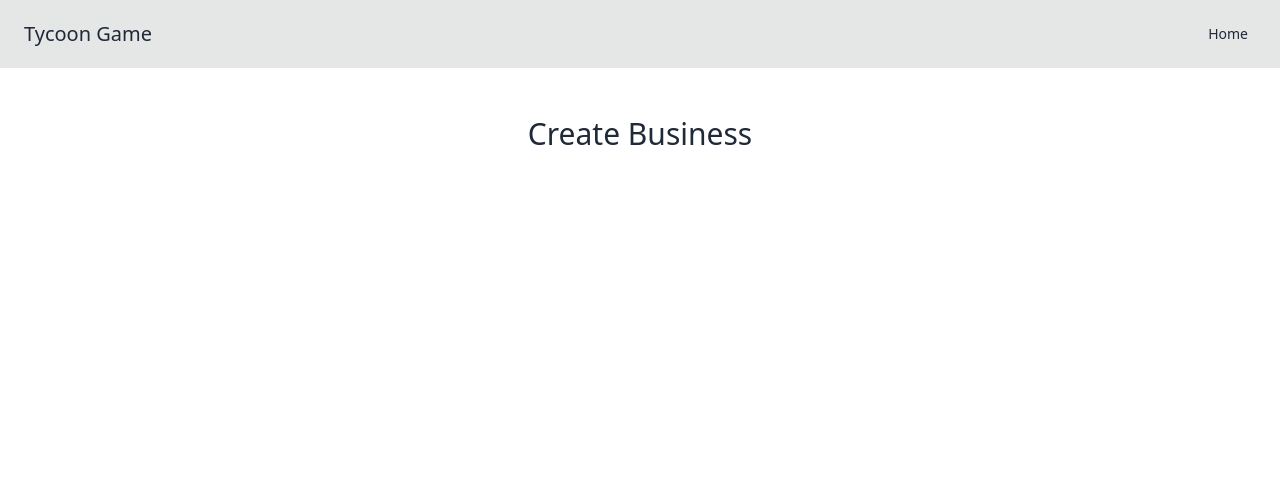
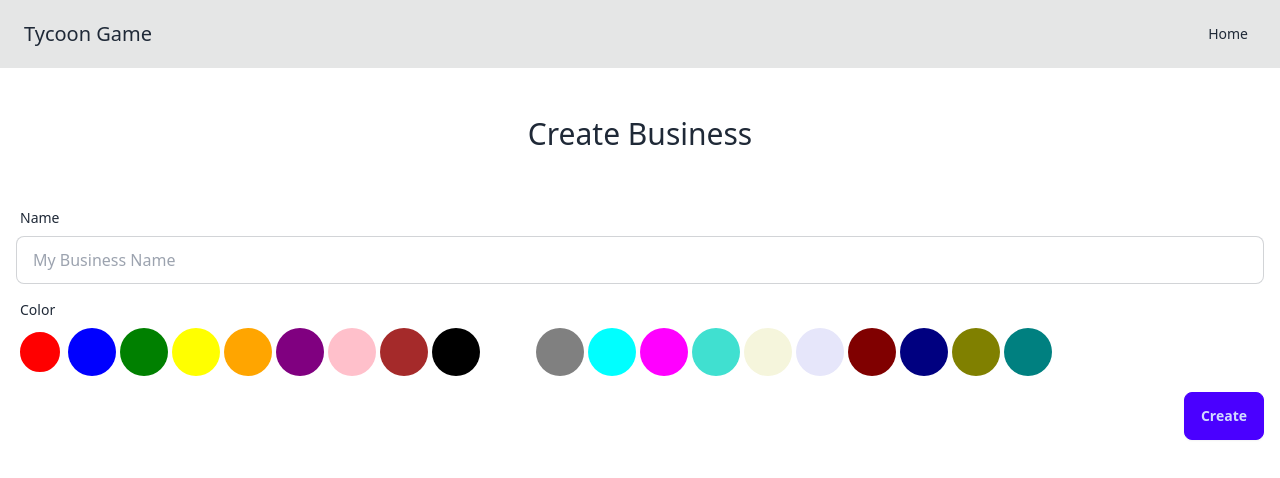
Before and after one commit to adunham95/tycoon-business, a SvelteKit app: page /new-business in a window 1280 px wide. Shown: the top 478 px of the page. Built offline with nearby package versions, Linux system fonts and the light colour scheme.

Commit message:
Added save business

```diff
--- /dev/null
+++ b/src/components/inputs/ColorInput.svelte
@@ -0,0 +1,51 @@
+<script lang="ts">
+	export let colors = [
+		'#FF0000',
+		'#0000FF',
+		'#008000',
+		'#FFFF00',
+		'#FFA500',
+		'#800080',
+		'#FFC0CB',
+		'#A52A2A',
+		'#000000',
+		'#FFFFFF',
+		'#808080',
+		'#00FFFF',
+		'#FF00FF',
+		'#40E0D0',
+		'#F5F5DC',
+		'#E6E6FA',
+		'#800000',
+		'#000080',
+		'#808000',
+		'#008080'
+	];
+	export let name: string | undefined = 'color';
+	export let label: string | undefined = 'Color';
+</script>
+
+{#if label}
+	<div class="label">
+		<span class="label-text">{label}</span>
+	</div>
+{/if}
+
+<div class="flex overflow-auto">
+	{#each colors as color, i}
+		<label
+			for={color}
+			class="btn btn-ghost btn-circle mb-2 mr-1 border-4 border-transparent has-[:checked]:border-white"
+			style="background-color: {color};"
+		>
+			<input
+				id={color}
+				value={color}
+				{name}
+				checked={i === 0}
+				type="radio"
+				class="hidden rounded"
+			/>
+		</label>
+	{/each}
+</div>
--- /dev/null
+++ b/src/components/inputs/TextInput.svelte
@@ -0,0 +1,20 @@
+<script lang="ts">
+	export let type: 'text' | 'number' = 'text';
+	export let placeholder: string | undefined = undefined;
+	export let primaryLabel: string | undefined = undefined;
+	export let name = 'text';
+	export let required = false;
+</script>
+
+<label class="form-control w-full">
+	<div class="label">
+		<span class="label-text">{primaryLabel}</span>
+	</div>
+	<input
+		{type}
+		placeholder={placeholder || 'Type here'}
+		{name}
+		{required}
+		class="input input-bordered w-full"
+	/>
+</label>
--- a/src/lib/database.ts
+++ b/src/lib/database.ts
@@ -1,15 +1,29 @@
 import { openDB } from 'idb';
 
+const settingsDB = { name: 'settings', tables: { users: { name: 'user' } } };
+const gamePlayDB = {
+	name: 'gameplay',
+	tables: {
+		products: { name: 'products', settings: { autoIncrement: true } },
+		business: { name: 'business', settings: { keyPath: 'id', autoIncrement: true } }
+	}
+};
+
 export function initializeDatabase() {
-	openDB('settings', 1, {
+	openDB(settingsDB.name, 1, {
 		upgrade(db) {
-			db.createObjectStore('user');
+			db.createObjectStore(settingsDB.tables.users.name);
 		}
 	});
-	openDB('gameplay', 1, {
+	openDB(gamePlayDB.name, 1, {
 		upgrade(db) {
-			db.createObjectStore('business', { keyPath: 'id' });
-			db.createObjectStore('products', { autoIncrement: true });
+			db.createObjectStore(gamePlayDB.tables.business.name, gamePlayDB.tables.business.settings);
+			db.createObjectStore(gamePlayDB.tables.products.name, gamePlayDB.tables.products.settings);
 		}
 	});
 }
+
+export async function createBusiness(business: unknown) {
+	const db1 = await openDB(gamePlayDB.name, 1);
+	db1.add(gamePlayDB.tables.business.name, business);
+}
--- a/src/routes/+page.svelte
+++ b/src/routes/+page.svelte
@@ -14,10 +14,10 @@
 		name="Day"
 		class="color-white flex items-center justify-center bg-orange-400"
 	>
-		<h1 class=" text-5xl text-white">100</h1>
+		<h1 class=" text-5xl text-white">1</h1>
 	</AppWidget>
 	<AppIcon name="Help" class="bg-error" />
-	<AppIcon link="/warehouse" name="Warehouse" class="bg-secondary" />
-	<AppIcon link="/new-business" name="Create" class="bg-accent" />
-	<AppIcon link="/supply-depot" name="Supply Depot" class="bg-accent" />
+	<AppIcon link="/warehouse" name="Warehouse" />
+	<AppIcon link="/new-business" name="Create" />
+	<AppIcon link="/supply-depot" name="Supply Depot" />
 </main>
--- a/src/routes/new-business/+page.svelte
+++ b/src/routes/new-business/+page.svelte
@@ -1 +1,34 @@
+<script lang="ts">
+	import { createBusiness, initializeDatabase } from '$lib/database';
+	import ColorInput from '../../components/inputs/ColorInput.svelte';
+	import TextInput from '../../components/inputs/TextInput.svelte';
+
+	async function saveBusiness(e: any) {
+		initializeDatabase();
+		if (!e) return;
+		console.log(e);
+		let formData = new FormData(e.target);
+		let formObject: { [key: string]: any } = {};
+
+		formData.forEach((value, key) => {
+			formObject[key] = value;
+		});
+
+		let jsonObject = JSON.stringify(formObject);
+
+		console.log(jsonObject);
+		await createBusiness(jsonObject);
+	}
+</script>
+
 <h1 class="py-12 text-center text-3xl">Create Business</h1>
+
+<form class="px-4" on:submit|preventDefault={saveBusiness}>
+	<TextInput primaryLabel="Name" placeholder="My Business Name" name="businessName" required />
+	<div class="h-2"></div>
+	<ColorInput />
+	<div class="h-2"></div>
+	<div class="flex justify-end">
+		<button class="btn btn-primary">Create</button>
+	</div>
+</form>
--- a/src/routes/warehouse/+page.svelte
+++ b/src/routes/warehouse/+page.svelte
@@ -6,7 +6,7 @@
 	$: quantities = {};
 
 	const handleQuantityChange = (id: string, delta: number) => {
-		quantities[id] = Math.max((quantities[id] || 0) + delta, 1);
+		quantities[id] = Math.max((quantities[id] || 0) + delta, 0);
 	};
 </script>
 
```
